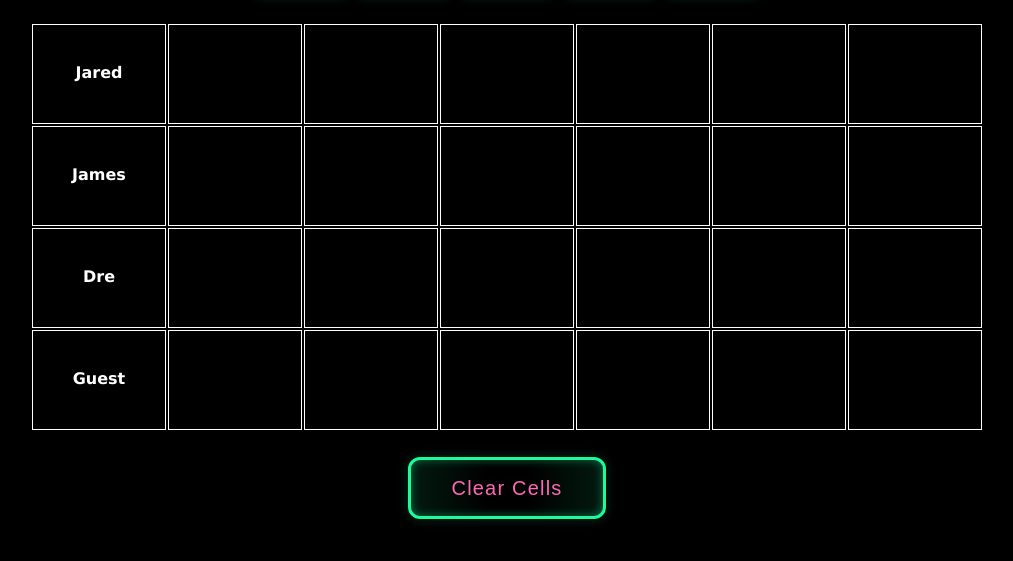
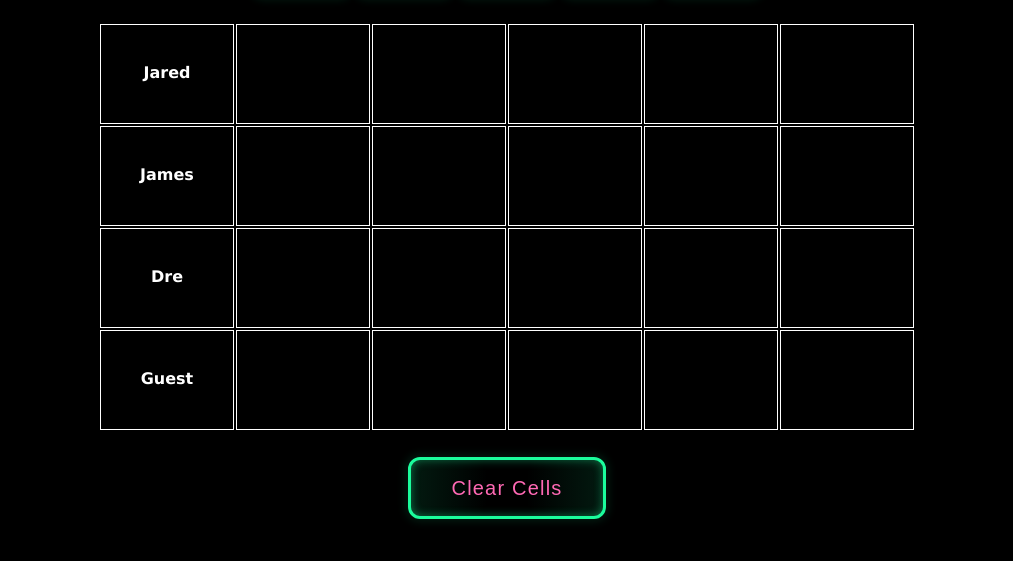
Before and after one commit to JaredPT/Pushups, a plain HTML site: page index.html in a window 1280 px wide. Shown: the part 227-788 px from the top of the page, without its empty margins (133-1146 px from the left). Drawn offline with Linux system fonts and the light colour scheme.

Commit message:
Update index.html

```diff
--- a/index.html
+++ b/index.html
@@ -40,7 +40,7 @@
           <td id ="jared3"></td>
           <td id ="jared4"></td>
           <td id ="jared5"></td>
-          <td id ="jared6"></td>
+
         </tr>
         <tr>
           <td id="skip"><h4>James</h4></td>
@@ -49,7 +49,7 @@
           <td id ="james3"></td>
           <td id ="james4"></td>
           <td id ="james5"></td>
-          <td id ="james6"></td>
+
         </tr>
         <tr>
           <td id="skip"><h4>Dre</h4></td>
@@ -58,7 +58,7 @@
           <td id ="dre3"></td>
           <td id ="dre4"></td>
           <td id ="dre5"></td>
-          <td id ="dre6"></td>
+
         </tr>
         <tr>
           <td id="skip"><h4>Guest</h4></td>
@@ -67,7 +67,7 @@
           <td id ="guest3"></td>
           <td id ="guest4"></td>
           <td id ="guest5"></td>
-          <td id ="guest6"></td>
+
         </tr>
       </table>
 
```
